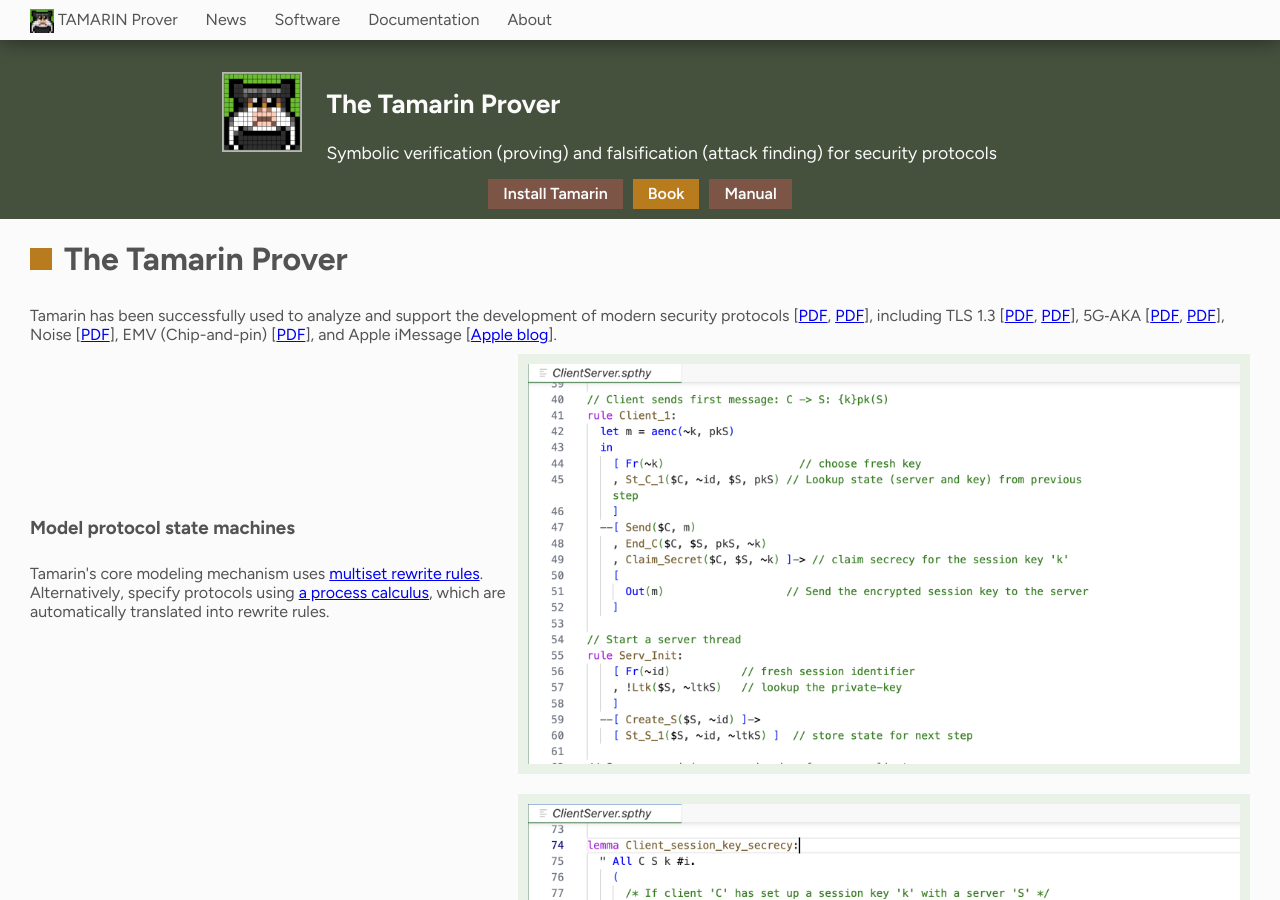
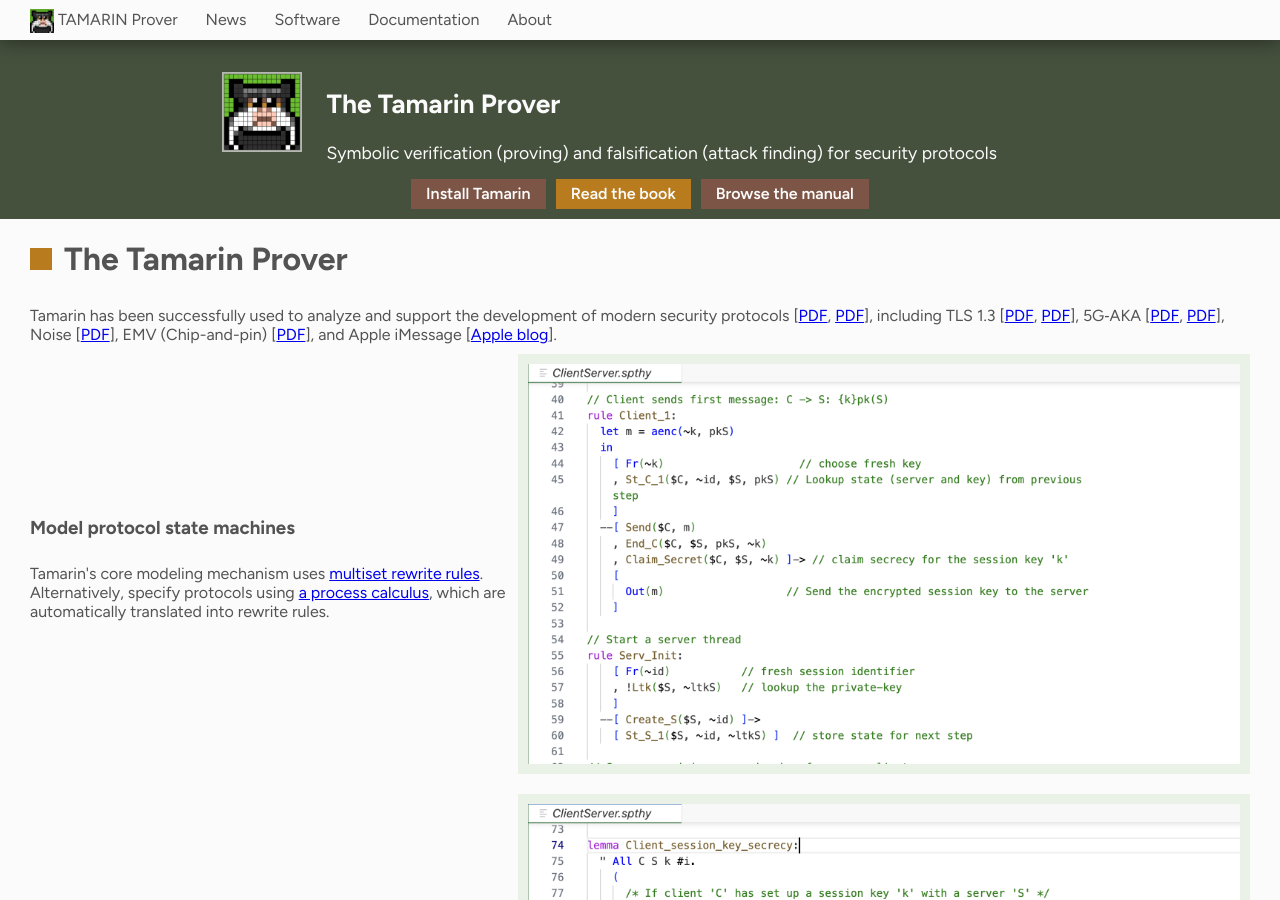
Before and after one commit to tamarin-prover/tamarin-prover.github.io, a Jekyll site: the page built from index.html, in a window 1280 px wide and 900 px high. Built offline with Jekyll 4.4.1, drawn with Linux system fonts in a browser that asks for light colours.

Commit message:
Longer button text. Good for laptops, bad for old phones.

```diff
--- a/_layouts/titlepage.html
+++ b/_layouts/titlepage.html
@@ -19,8 +19,8 @@
             <a class="button button-install"
                 href="/install.html">Install
                 Tamarin</a>
-            <a href="/book/index.html" class="button button-book">Book</a>
-            <a href="https://tamarin-prover.com/manual/master/book/001_introduction.html" target="manual" class="button button-manual">Manual</a>
+            <a href="/book/index.html" class="button button-book">Read the book</a>
+            <a href="https://tamarin-prover.com/manual/master/book/001_introduction.html" target="manual" class="button button-manual">Browse the manual</a>
         </div>
     </div>
 </div>
```
